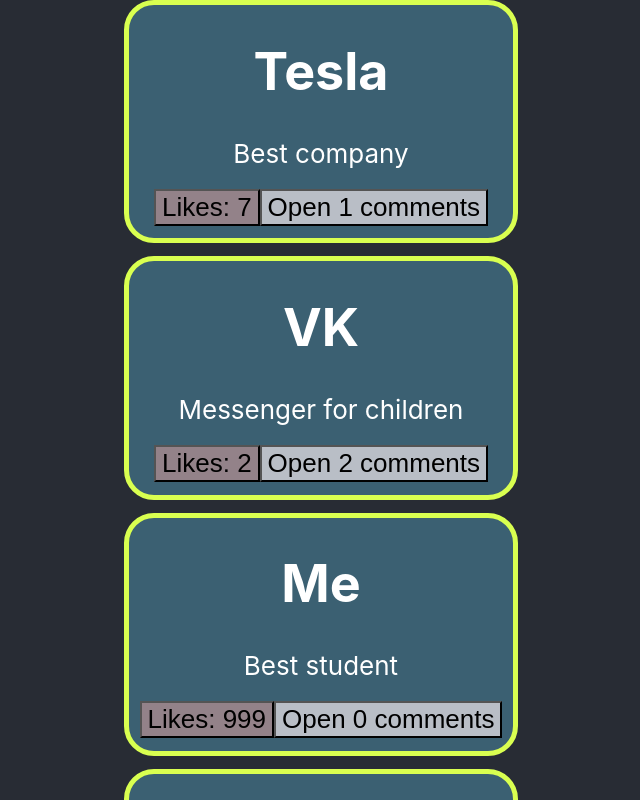
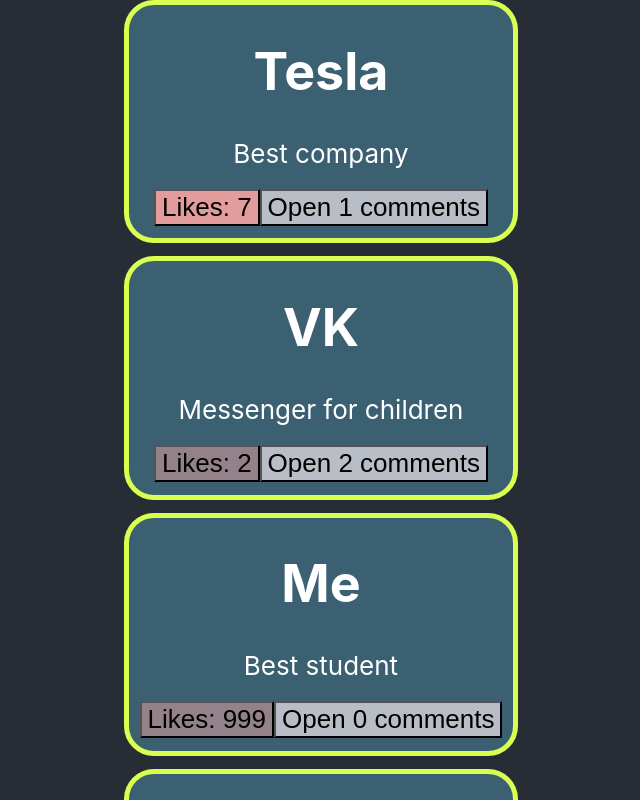
Before and after one commit to iDang3r/my-reactjs-app, a React (Create React App) app: page / in a window 1280 px wide. In both pictures the pointer is over the button 525 px from the left and 207 px from the top of the page. Shown: the top 800 px of the page, without its empty margins (319-959 px from the left). Built offline with nearby package versions, Linux system fonts and the light colour scheme.

Commit message:
hover like button

```diff
--- a/src/components/Card/Card.module.scss
+++ b/src/components/Card/Card.module.scss
@@ -32,6 +32,10 @@
 
     &NotLiked {
         background: #938289;
+
+        &:hover {
+            background: #e39c9c;
+        }
     }
 
     &Liked {
```
